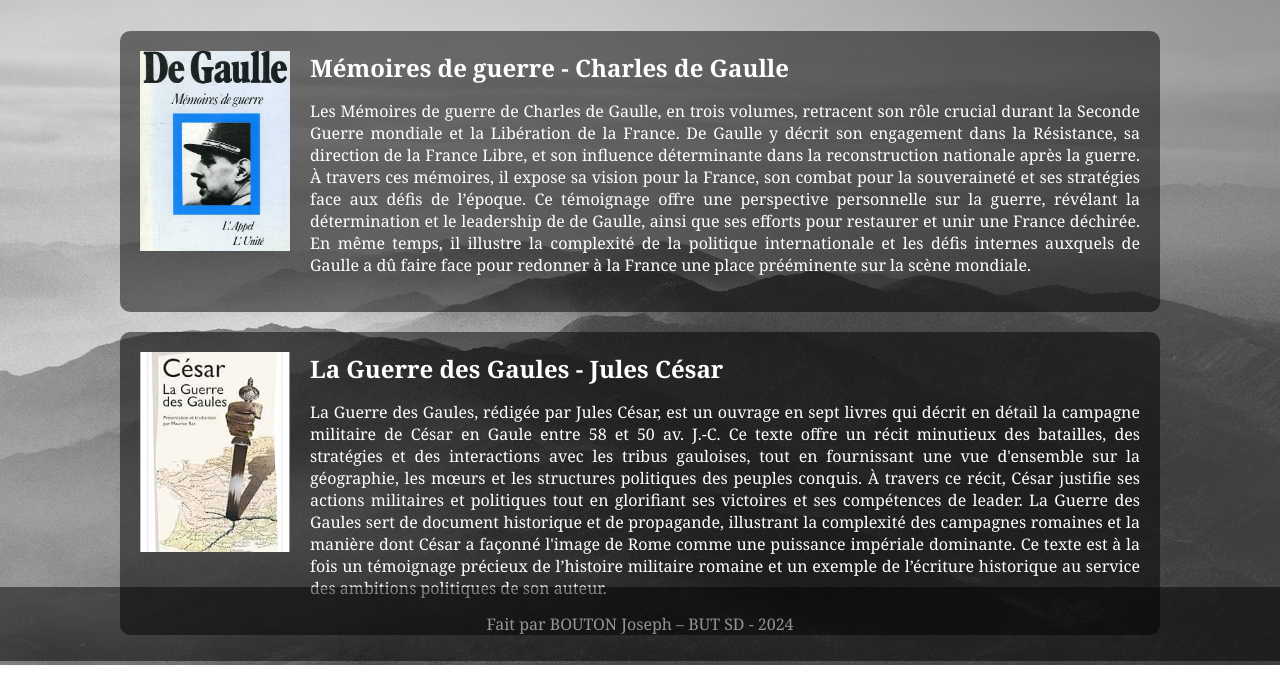
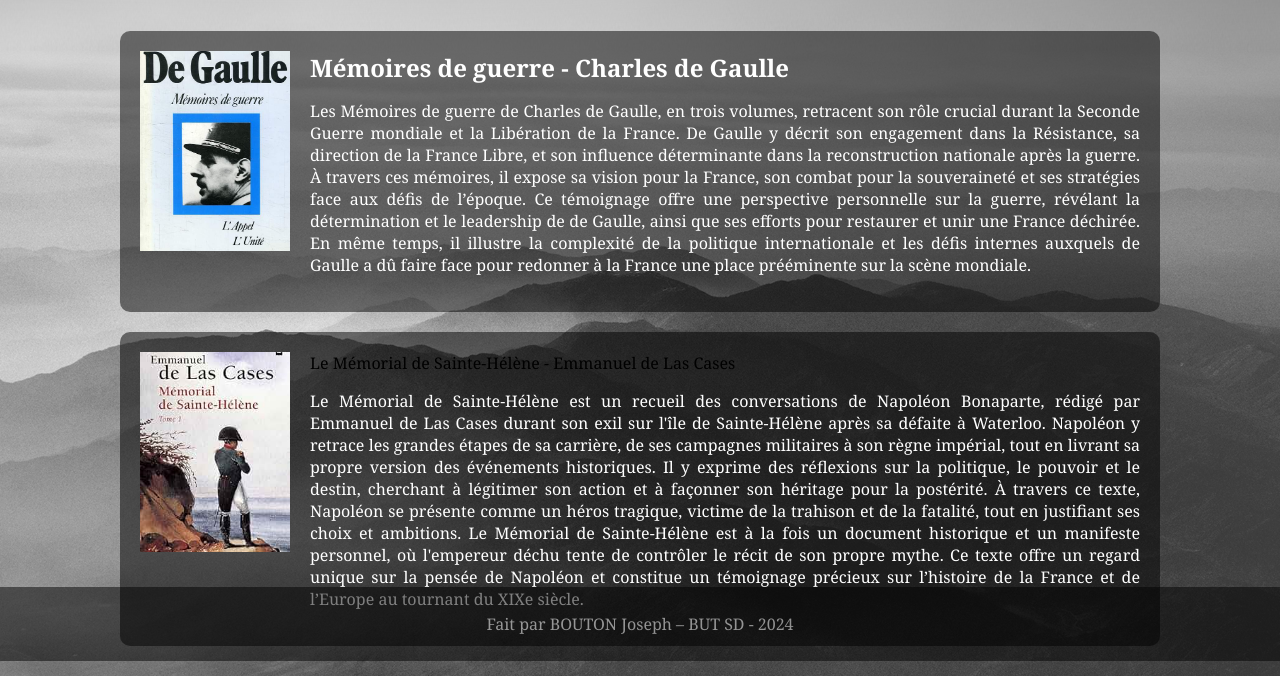
Before and after one commit to JosephBouton/DM, a plain HTML site: page Histoire.html in a window 1280 px wide. Shown: the part 139-815 px from the top of the page. Drawn offline with Linux system fonts and the light colour scheme.

Commit message:
Update Histoire.html

```diff
--- a/Histoire.html
+++ b/Histoire.html
@@ -3,7 +3,7 @@
 <head>
     <meta charset="UTF-8">
     <meta name="viewport" content="width=device-width, initial-scale=1.0">
-    <title>Littérature</title>
+    <title>Histoire</title>
     <link rel="stylesheet" type="text/css" href="Litterrature.css">
 </head>
 
@@ -31,10 +31,10 @@
         </div>
 
         <div class="book-container">
-            <img src="cesar.jpg" alt="Couverture Livre 2">
+            <img src="napoleon.jpg" alt="Couverture Livre 2">
             <div class="book-synopsis">
-                <h2>La Guerre des Gaules - Jules César </h2>
-                <p>La Guerre des Gaules, rédigée par Jules César, est un ouvrage en sept livres qui décrit en détail la campagne militaire de César en Gaule entre 58 et 50 av. J.-C. Ce texte offre un récit minutieux des batailles, des stratégies et des interactions avec les tribus gauloises, tout en fournissant une vue d'ensemble sur la géographie, les mœurs et les structures politiques des peuples conquis. À travers ce récit, César justifie ses actions militaires et politiques tout en glorifiant ses victoires et ses compétences de leader. La Guerre des Gaules sert de document historique et de propagande, illustrant la complexité des campagnes romaines et la manière dont César a façonné l'image de Rome comme une puissance impériale dominante. Ce texte est à la fois un témoignage précieux de l’histoire militaire romaine et un exemple de l’écriture historique au service des ambitions politiques de son auteur.</p>
+                <h2></h2>Le Mémorial de Sainte-Hélène - Emmanuel de Las Cases</h2>
+                <p>Le Mémorial de Sainte-Hélène est un recueil des conversations de Napoléon Bonaparte, rédigé par Emmanuel de Las Cases durant son exil sur l'île de Sainte-Hélène après sa défaite à Waterloo. Napoléon y retrace les grandes étapes de sa carrière, de ses campagnes militaires à son règne impérial, tout en livrant sa propre version des événements historiques. Il y exprime des réflexions sur la politique, le pouvoir et le destin, cherchant à légitimer son action et à façonner son héritage pour la postérité. À travers ce texte, Napoléon se présente comme un héros tragique, victime de la trahison et de la fatalité, tout en justifiant ses choix et ambitions. Le Mémorial de Sainte-Hélène est à la fois un document historique et un manifeste personnel, où l'empereur déchu tente de contrôler le récit de son propre mythe. Ce texte offre un regard unique sur la pensée de Napoléon et constitue un témoignage précieux sur l’histoire de la France et de l’Europe au tournant du XIXe siècle.</p>
             </div>
         </div>
     </section>
```
